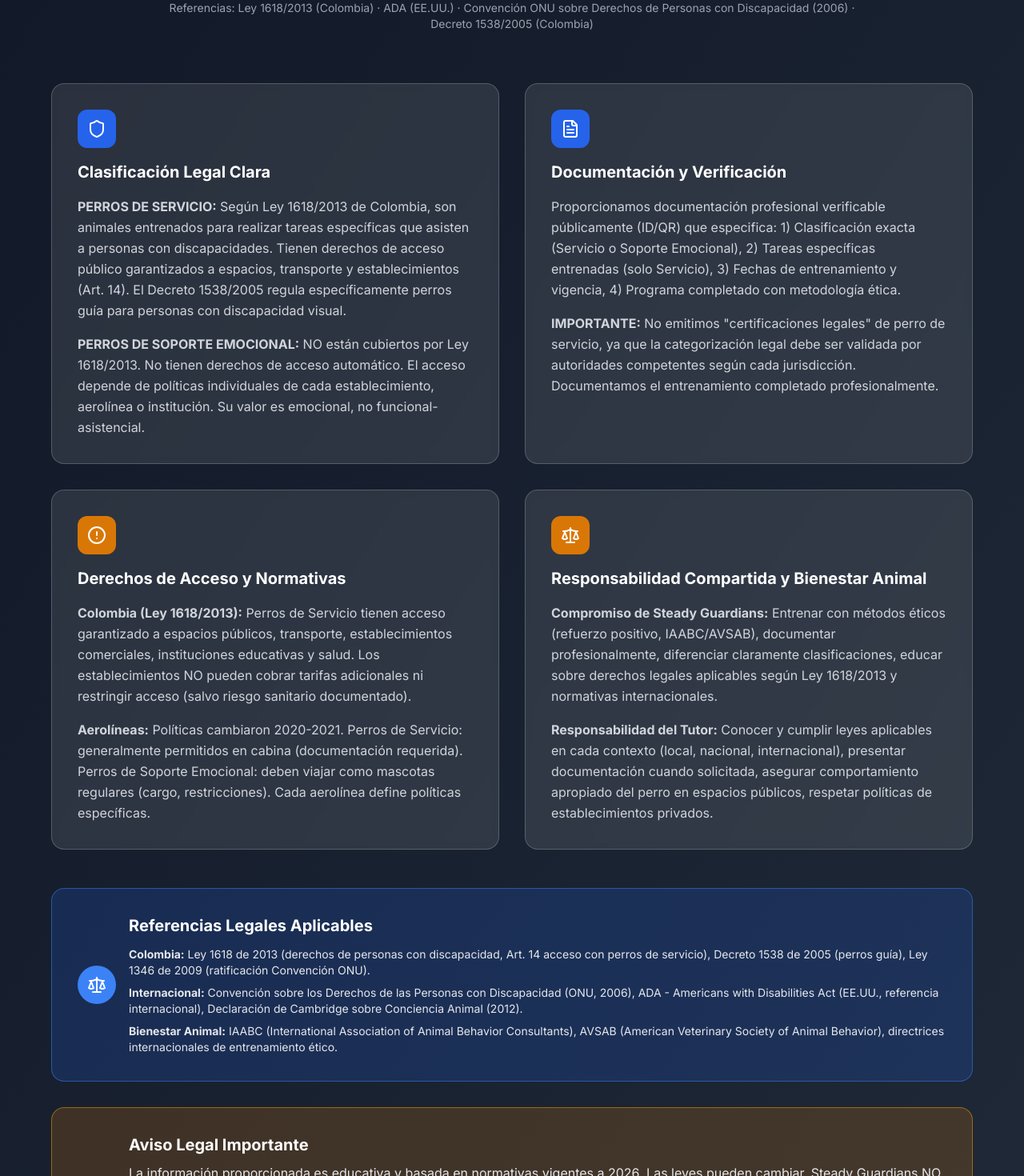
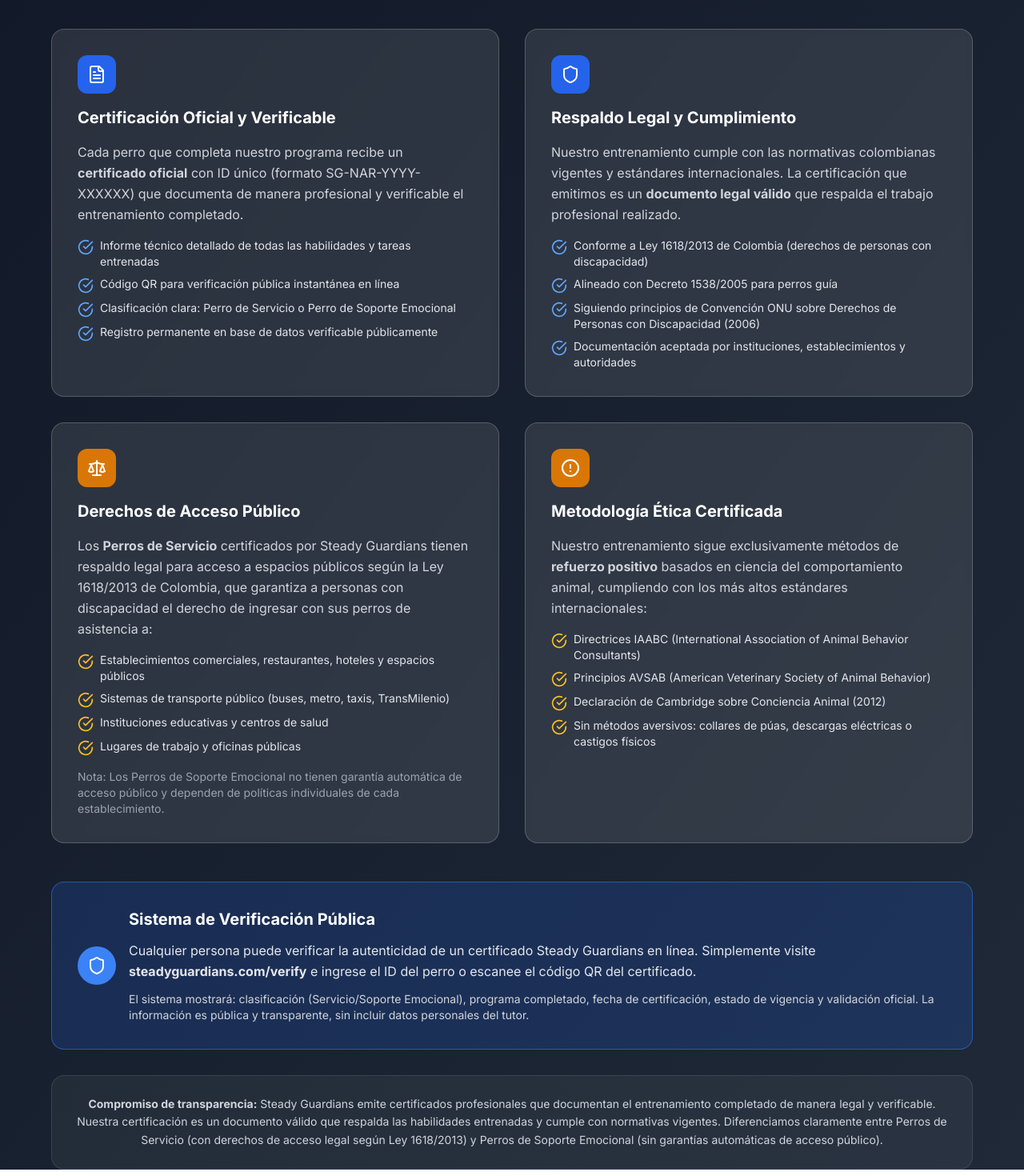
Before and after one commit to DonaGitCode/PG-Pets, a Next.js app: page / in a window 1280 px wide. Shown: the part 7960-9430 px from the top of the page at 80% size. Built offline with nearby package versions, Linux system fonts and the light colour scheme.

Commit message:
Rediseñar sección de Cumplimiento enfocada en certificación verificable y legal

```diff
--- a/components/home/ComplianceSection.tsx
+++ b/components/home/ComplianceSection.tsx
@@ -1,4 +1,4 @@
-import { Shield, AlertCircle, FileText, Scale } from 'lucide-react'
+import { Shield, AlertCircle, FileText, Scale, CheckCircle } from 'lucide-react'
 
 export default function ComplianceSection() {
   return (
@@ -7,18 +7,16 @@
         {/* Header */}
         <div className="text-center max-w-4xl mx-auto mb-16">
           <div className="inline-flex items-center space-x-2 bg-primary-600/20 text-primary-300 px-4 py-2 rounded-full text-sm font-medium mb-6">
-            <Scale className="w-4 h-4" />
-            <span>Marco Legal Nacional e Internacional</span>
+            <Shield className="w-4 h-4" />
+            <span>Certificación Profesional Verificable</span>
           </div>
           <h2 className="text-3xl md:text-4xl font-bold mb-6">
-            Marco de Cumplimiento Legal y Responsabilidad Profesional
+            Entrenamiento Verificado, Certificado y Legal
           </h2>
           <p className="text-lg text-gray-300 mb-4">
-            Steady Guardians opera bajo los más altos estándares de profesionalismo, cumplimiento legal
-            y bienestar animal, diferenciando claramente entre Perros de Servicio y Perros de Soporte Emocional.
-          </p>
-          <p className="text-sm text-gray-400">
-            Referencias: Ley 1618/2013 (Colombia) · ADA (EE.UU.) · Convención ONU sobre Derechos de Personas con Discapacidad (2006) · Decreto 1538/2005 (Colombia)
+            Steady Guardians proporciona entrenamiento profesional completamente documentado y verificable públicamente.
+            Cada perro recibe certificación oficial que respalda las habilidades adquiridas, cumpliendo con
+            estándares internacionales de bienestar animal y metodología ética.
           </p>
         </div>
 
@@ -27,120 +25,160 @@
           {/* Card 1 */}
           <div className="bg-white/10 backdrop-blur-sm rounded-2xl p-8 border border-white/20">
             <div className="w-12 h-12 bg-primary-600 rounded-xl flex items-center justify-center mb-4">
-              <Shield className="w-6 h-6 text-white" />
+              <FileText className="w-6 h-6 text-white" />
             </div>
-            <h3 className="text-xl font-bold mb-4">Clasificación Legal Clara</h3>
+            <h3 className="text-xl font-bold mb-4">Certificación Oficial y Verificable</h3>
             <p className="text-gray-300 leading-relaxed mb-4">
-              <strong>PERROS DE SERVICIO:</strong> Según Ley 1618/2013 de Colombia, son animales entrenados
-              para realizar tareas específicas que asisten a personas con discapacidades. Tienen derechos de
-              acceso público garantizados a espacios, transporte y establecimientos (Art. 14). El Decreto 1538/2005
-              regula específicamente perros guía para personas con discapacidad visual.
+              Cada perro que completa nuestro programa recibe un <strong>certificado oficial</strong> con ID único
+              (formato SG-NAR-YYYY-XXXXXX) que documenta de manera profesional y verificable el entrenamiento completado.
             </p>
-            <p className="text-gray-300 leading-relaxed">
-              <strong>PERROS DE SOPORTE EMOCIONAL:</strong> NO están cubiertos por Ley 1618/2013. No tienen
-              derechos de acceso automático. El acceso depende de políticas individuales de cada establecimiento,
-              aerolínea o institución. Su valor es emocional, no funcional-asistencial.
-            </p>
+            <div className="space-y-2">
+              <div className="flex items-start">
+                <CheckCircle className="w-5 h-5 text-primary-400 mr-2 mt-0.5 flex-shrink-0" />
+                <span className="text-sm text-gray-200">Informe técnico detallado de todas las habilidades y tareas entrenadas</span>
+              </div>
+              <div className="flex items-start">
+                <CheckCircle className="w-5 h-5 text-primary-400 mr-2 mt-0.5 flex-shrink-0" />
+                <span className="text-sm text-gray-200">Código QR para verificación pública instantánea en línea</span>
+              </div>
+              <div className="flex items-start">
+                <CheckCircle className="w-5 h-5 text-primary-400 mr-2 mt-0.5 flex-shrink-0" />
+                <span className="text-sm text-gray-200">Clasificación clara: Perro de Servicio o Perro de Soporte Emocional</span>
+              </div>
+              <div className="flex items-start">
+                <CheckCircle className="w-5 h-5 text-primary-400 mr-2 mt-0.5 flex-shrink-0" />
+                <span className="text-sm text-gray-200">Registro permanente en base de datos verificable públicamente</span>
+              </div>
+            </div>
           </div>
 
           {/* Card 2 */}
           <div className="bg-white/10 backdrop-blur-sm rounded-2xl p-8 border border-white/20">
             <div className="w-12 h-12 bg-primary-600 rounded-xl flex items-center justify-center mb-4">
-              <FileText className="w-6 h-6 text-white" />
+              <Shield className="w-6 h-6 text-white" />
             </div>
-            <h3 className="text-xl font-bold mb-4">Documentación y Verificación</h3>
+            <h3 className="text-xl font-bold mb-4">Respaldo Legal y Cumplimiento</h3>
             <p className="text-gray-300 leading-relaxed mb-4">
-              Proporcionamos documentación profesional verificable públicamente (ID/QR) que especifica:
-              1) Clasificación exacta (Servicio o Soporte Emocional),
-              2) Tareas específicas entrenadas (solo Servicio),
-              3) Fechas de entrenamiento y vigencia,
-              4) Programa completado con metodología ética.
+              Nuestro entrenamiento cumple con las normativas colombianas vigentes y estándares internacionales.
+              La certificación que emitimos es un <strong>documento legal válido</strong> que respalda el trabajo
+              profesional realizado.
             </p>
-            <p className="text-gray-300 leading-relaxed">
-              <strong>IMPORTANTE:</strong> No emitimos "certificaciones legales" de perro de servicio, ya que
-              la categorización legal debe ser validada por autoridades competentes según cada jurisdicción.
-              Documentamos el entrenamiento completado profesionalmente.
-            </p>
+            <div className="space-y-2">
+              <div className="flex items-start">
+                <CheckCircle className="w-5 h-5 text-primary-400 mr-2 mt-0.5 flex-shrink-0" />
+                <span className="text-sm text-gray-200">Conforme a Ley 1618/2013 de Colombia (derechos de personas con discapacidad)</span>
+              </div>
+              <div className="flex items-start">
+                <CheckCircle className="w-5 h-5 text-primary-400 mr-2 mt-0.5 flex-shrink-0" />
+                <span className="text-sm text-gray-200">Alineado con Decreto 1538/2005 para perros guía</span>
+              </div>
+              <div className="flex items-start">
+                <CheckCircle className="w-5 h-5 text-primary-400 mr-2 mt-0.5 flex-shrink-0" />
+                <span className="text-sm text-gray-200">Siguiendo principios de Convención ONU sobre Derechos de Personas con Discapacidad (2006)</span>
+              </div>
+              <div className="flex items-start">
+                <CheckCircle className="w-5 h-5 text-primary-400 mr-2 mt-0.5 flex-shrink-0" />
+                <span className="text-sm text-gray-200">Documentación aceptada por instituciones, establecimientos y autoridades</span>
+              </div>
+            </div>
           </div>
 
           {/* Card 3 */}
           <div className="bg-white/10 backdrop-blur-sm rounded-2xl p-8 border border-white/20">
             <div className="w-12 h-12 bg-accent-600 rounded-xl flex items-center justify-center mb-4">
-              <AlertCircle className="w-6 h-6 text-white" />
+              <Scale className="w-6 h-6 text-white" />
             </div>
-            <h3 className="text-xl font-bold mb-4">Derechos de Acceso y Normativas</h3>
+            <h3 className="text-xl font-bold mb-4">Derechos de Acceso Público</h3>
             <p className="text-gray-300 leading-relaxed mb-4">
-              <strong>Colombia (Ley 1618/2013):</strong> Perros de Servicio tienen acceso garantizado a espacios
-              públicos, transporte, establecimientos comerciales, instituciones educativas y salud. Los
-              establecimientos NO pueden cobrar tarifas adicionales ni restringir acceso (salvo riesgo sanitario documentado).
+              Los <strong>Perros de Servicio</strong> certificados por Steady Guardians tienen respaldo legal
+              para acceso a espacios públicos según la Ley 1618/2013 de Colombia, que garantiza a personas con
+              discapacidad el derecho de ingresar con sus perros de asistencia a:
             </p>
-            <p className="text-gray-300 leading-relaxed">
-              <strong>Aerolíneas:</strong> Políticas cambiaron 2020-2021. Perros de Servicio: generalmente permitidos
-              en cabina (documentación requerida). Perros de Soporte Emocional: deben viajar como mascotas regulares
-              (cargo, restricciones). Cada aerolínea define políticas específicas.
+            <div className="space-y-2">
+              <div className="flex items-start">
+                <CheckCircle className="w-5 h-5 text-accent-400 mr-2 mt-0.5 flex-shrink-0" />
+                <span className="text-sm text-gray-200">Establecimientos comerciales, restaurantes, hoteles y espacios públicos</span>
+              </div>
+              <div className="flex items-start">
+                <CheckCircle className="w-5 h-5 text-accent-400 mr-2 mt-0.5 flex-shrink-0" />
+                <span className="text-sm text-gray-200">Sistemas de transporte público (buses, metro, taxis, TransMilenio)</span>
+              </div>
+              <div className="flex items-start">
+                <CheckCircle className="w-5 h-5 text-accent-400 mr-2 mt-0.5 flex-shrink-0" />
+                <span className="text-sm text-gray-200">Instituciones educativas y centros de salud</span>
+              </div>
+              <div className="flex items-start">
+                <CheckCircle className="w-5 h-5 text-accent-400 mr-2 mt-0.5 flex-shrink-0" />
+                <span className="text-sm text-gray-200">Lugares de trabajo y oficinas públicas</span>
+              </div>
+            </div>
+            <p className="text-sm text-gray-400 mt-4">
+              Nota: Los Perros de Soporte Emocional no tienen garantía automática de acceso público y dependen
+              de políticas individuales de cada establecimiento.
             </p>
           </div>
 
           {/* Card 4 */}
           <div className="bg-white/10 backdrop-blur-sm rounded-2xl p-8 border border-white/20">
             <div className="w-12 h-12 bg-accent-600 rounded-xl flex items-center justify-center mb-4">
-              <Scale className="w-6 h-6 text-white" />
+              <AlertCircle className="w-6 h-6 text-white" />
             </div>
-            <h3 className="text-xl font-bold mb-4">Responsabilidad Compartida y Bienestar Animal</h3>
+            <h3 className="text-xl font-bold mb-4">Metodología Ética Certificada</h3>
             <p className="text-gray-300 leading-relaxed mb-4">
-              <strong>Compromiso de Steady Guardians:</strong> Entrenar con métodos éticos (refuerzo positivo,
-              IAABC/AVSAB), documentar profesionalmente, diferenciar claramente clasificaciones, educar sobre
-              derechos legales aplicables según Ley 1618/2013 y normativas internacionales.
+              Nuestro entrenamiento sigue exclusivamente métodos de <strong>refuerzo positivo</strong> basados
+              en ciencia del comportamiento animal, cumpliendo con los más altos estándares internacionales:
             </p>
-            <p className="text-gray-300 leading-relaxed">
-              <strong>Responsabilidad del Tutor:</strong> Conocer y cumplir leyes aplicables en cada contexto
-              (local, nacional, internacional), presentar documentación cuando solicitada, asegurar comportamiento
-              apropiado del perro en espacios públicos, respetar políticas de establecimientos privados.
-            </p>
-          </div>
-        </div>
-
-        {/* Legal References Box */}
-        <div className="bg-primary-600/20 border border-primary-500/50 rounded-2xl p-8 mb-8">
-          <div className="flex flex-col md:flex-row items-start md:items-center space-y-4 md:space-y-0 md:space-x-4">
-            <div className="w-12 h-12 bg-primary-500 rounded-full flex items-center justify-center flex-shrink-0">
-              <Scale className="w-6 h-6 text-white" />
-            </div>
-            <div className="flex-1">
-              <h4 className="text-xl font-bold mb-3">Referencias Legales Aplicables</h4>
-              <div className="space-y-2 text-sm text-gray-200">
-                <p><strong>Colombia:</strong> Ley 1618 de 2013 (derechos de personas con discapacidad, Art. 14 acceso con perros de servicio), Decreto 1538 de 2005 (perros guía), Ley 1346 de 2009 (ratificación Convención ONU).</p>
-                <p><strong>Internacional:</strong> Convención sobre los Derechos de las Personas con Discapacidad (ONU, 2006), ADA - Americans with Disabilities Act (EE.UU., referencia internacional), Declaración de Cambridge sobre Conciencia Animal (2012).</p>
-                <p><strong>Bienestar Animal:</strong> IAABC (International Association of Animal Behavior Consultants), AVSAB (American Veterinary Society of Animal Behavior), directrices internacionales de entrenamiento ético.</p>
+            <div className="space-y-2">
+              <div className="flex items-start">
+                <CheckCircle className="w-5 h-5 text-accent-400 mr-2 mt-0.5 flex-shrink-0" />
+                <span className="text-sm text-gray-200">Directrices IAABC (International Association of Animal Behavior Consultants)</span>
+              </div>
+              <div className="flex items-start">
+                <CheckCircle className="w-5 h-5 text-accent-400 mr-2 mt-0.5 flex-shrink-0" />
+                <span className="text-sm text-gray-200">Principios AVSAB (American Veterinary Society of Animal Behavior)</span>
+              </div>
+              <div className="flex items-start">
+                <CheckCircle className="w-5 h-5 text-accent-400 mr-2 mt-0.5 flex-shrink-0" />
+                <span className="text-sm text-gray-200">Declaración de Cambridge sobre Conciencia Animal (2012)</span>
+              </div>
+              <div className="flex items-start">
+                <CheckCircle className="w-5 h-5 text-accent-400 mr-2 mt-0.5 flex-shrink-0" />
+                <span className="text-sm text-gray-200">Sin métodos aversivos: collares de púas, descargas eléctricas o castigos físicos</span>
               </div>
             </div>
           </div>
         </div>
 
-        {/* Important Disclaimer */}
-        <div className="bg-accent-600/20 border border-accent-500/50 rounded-2xl p-8">
+        {/* Verification Box */}
+        <div className="bg-primary-600/20 border border-primary-500/50 rounded-2xl p-8 mb-8">
           <div className="flex flex-col md:flex-row items-start md:items-center space-y-4 md:space-y-0 md:space-x-4">
-            <div className="w-12 h-12 bg-accent-500 rounded-full flex items-center justify-center flex-shrink-0">
-              <AlertCircle className="w-6 h-6 text-white" />
+            <div className="w-12 h-12 bg-primary-500 rounded-full flex items-center justify-center flex-shrink-0">
+              <Shield className="w-6 h-6 text-white" />
             </div>
             <div className="flex-1">
-              <h4 className="text-xl font-bold mb-2">Aviso Legal Importante</h4>
-              <p className="text-gray-200 leading-relaxed">
-                La información proporcionada es educativa y basada en normativas vigentes a 2026. Las leyes pueden
-                cambiar. Steady Guardians NO ofrece asesoría legal. Para consultas legales específicas sobre derechos
-                de acceso, consulte a un abogado especializado en derechos de personas con discapacidad. Cada caso
-                puede tener particularidades que requieren evaluación legal profesional. Nuestro rol es entrenar
-                profesionalmente y documentar el entrenamiento completado, diferenciando claramente entre Perros de
-                Servicio (con derechos de acceso según Ley 1618/2013) y Perros de Soporte Emocional (sin garantías legales de acceso).
+              <h4 className="text-xl font-bold mb-3">Sistema de Verificación Pública</h4>
+              <p className="text-gray-200 leading-relaxed mb-3">
+                Cualquier persona puede verificar la autenticidad de un certificado Steady Guardians en línea.
+                Simplemente visite <strong>steadyguardians.com/verify</strong> e ingrese el ID del perro o
+                escanee el código QR del certificado.
+              </p>
+              <p className="text-sm text-gray-300">
+                El sistema mostrará: clasificación (Servicio/Soporte Emocional), programa completado,
+                fecha de certificación, estado de vigencia y validación oficial. La información es pública
+                y transparente, sin incluir datos personales del tutor.
               </p>
             </div>
           </div>
         </div>
 
-        {/* Footer */}
-        <div className="mt-12 text-center">
-          <p className="text-gray-400 text-sm max-w-3xl mx-auto">
-            © 2026 Steady Guardians · Comprometidos con el bienestar animal, la transparencia legal y la responsabilidad profesional
+        {/* Disclaimer */}
+        <div className="bg-white/5 border border-white/10 rounded-2xl p-6">
+          <p className="text-gray-300 text-sm leading-relaxed text-center">
+            <strong>Compromiso de transparencia:</strong> Steady Guardians emite certificados profesionales que
+            documentan el entrenamiento completado de manera legal y verificable. Nuestra certificación es un
+            documento válido que respalda las habilidades entrenadas y cumple con normativas vigentes.
+            Diferenciamos claramente entre Perros de Servicio (con derechos de acceso legal según Ley 1618/2013)
+            y Perros de Soporte Emocional (sin garantías automáticas de acceso público).
           </p>
         </div>
       </div>
```
